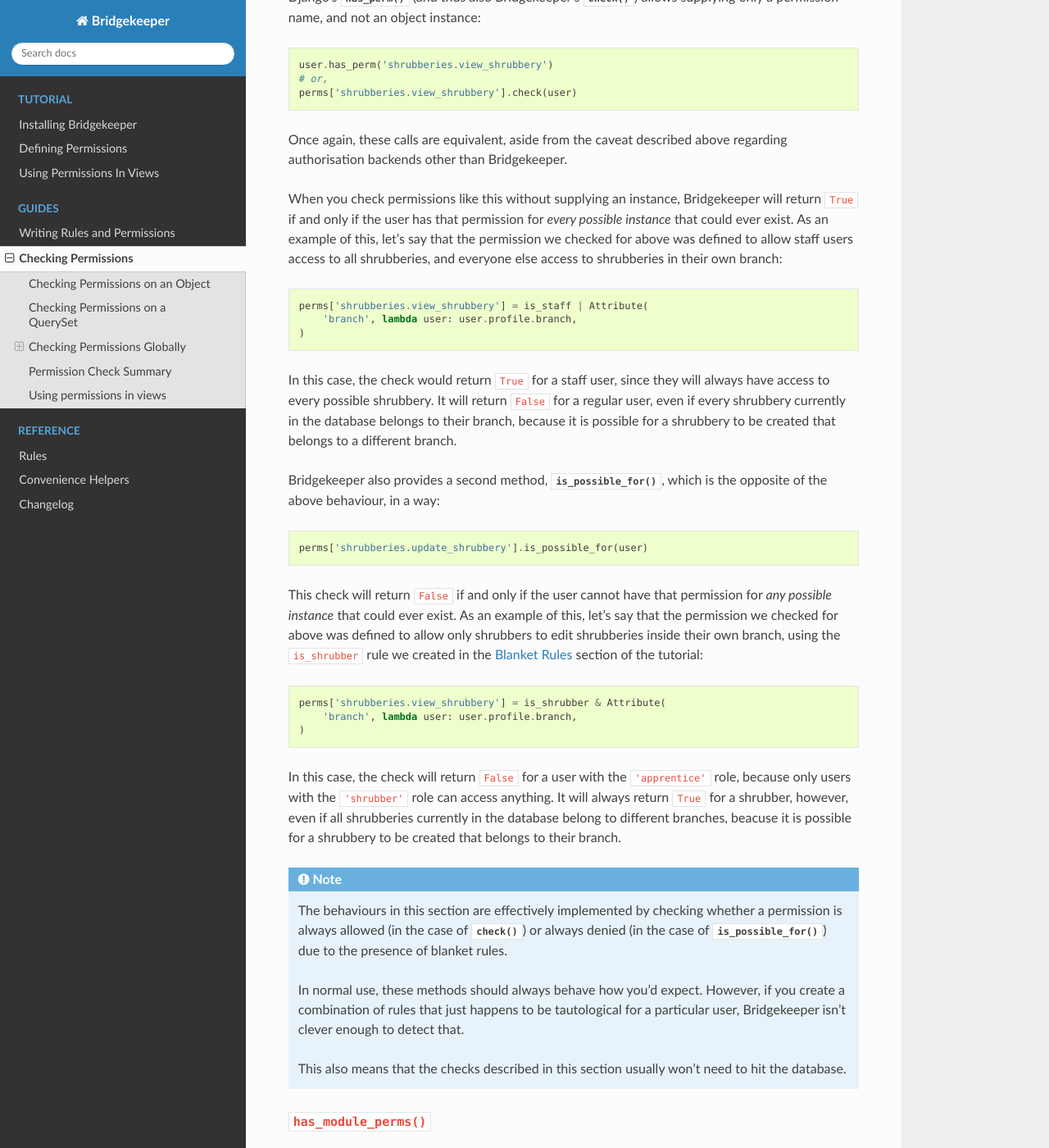
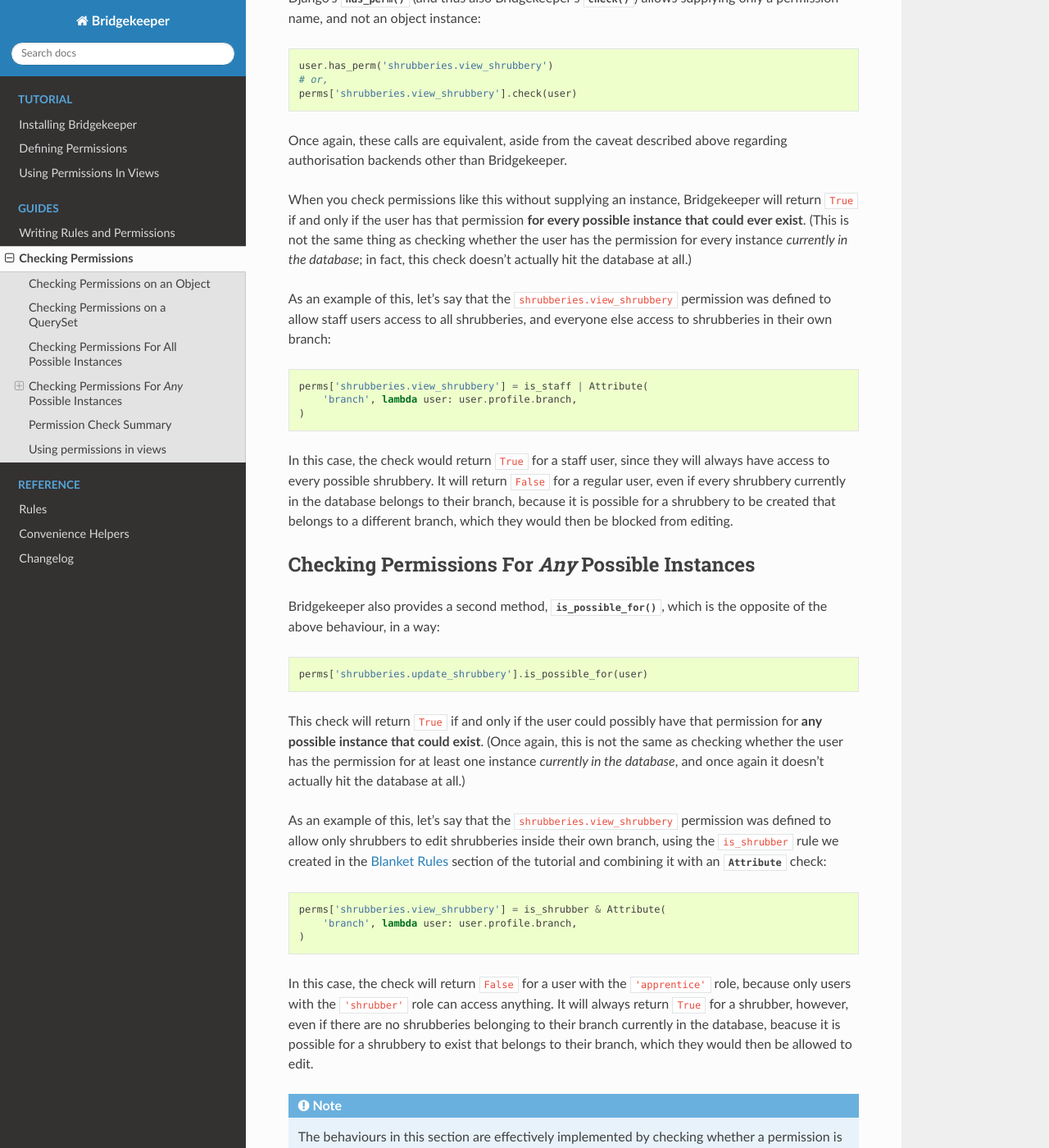
Before and after one commit to daisylb/bridgekeeper, a Sphinx documentation site: the page built from docs/guides/permissions.rst, in a window 1280 px wide and 1400 px high, scrolled down 1305 px. Shown: the whole window at 82% size. Built offline with Sphinx 7.4.7 and the Read the Docs theme 2.0.0, drawn with Linux system fonts in a browser that asks for light colours; the version number could not be read and is left out; some of the changed text lies outside the part shown.

Commit message:
Tidy up universal/is_possible_for check documentation

```diff
--- a/docs/guides/permissions.rst
+++ b/docs/guides/permissions.rst
@@ -30,10 +30,10 @@ All we need to do is call :meth:`~bridgekeeper.rules.Rule.filter` instead of :me
     qs = models.Shrubbery.objects.all()
     filtered_qs = perms['shrubberies.view_shrubbery'].filter(user, qs)
 
-Bridgekeeper's :meth:`~bridgekeeper.rules.Rule.filter` method just calls :meth:`~django.db.models.query.QuerySet.filter` on the QuerySet it's supplied and returns the result. This means it's safe to call :meth:`~django.db.models.query.QuerySet.filter`, :meth:`~django.db.models.query.QuerySet.exclude`, :meth:`~django.db.models.query.QuerySet.order_by` and so on, on your QuerySet either before you pass it in to Bridgekeeper or after it's returned; it's also safe to slice the queryset or pass it into a paginator after you get it out of Bridgekeeper.
+Bridgekeeper's :meth:`~bridgekeeper.rules.Rule.filter` takes any QuerySet, and returns another normal QuerySet (it actually just calls the QuerySet's :meth:`~django.db.models.query.QuerySet.filter` method internally). This means you can call :meth:`~django.db.models.query.QuerySet.filter`, :meth:`~django.db.models.query.QuerySet.exclude` or :meth:`~django.db.models.query.QuerySet.order_by` your QuerySet before you pass it in, or you can :meth:`~django.db.models.query.QuerySet.filter`, :meth:`~django.db.models.query.QuerySet.exclude`, :meth:`~django.db.models.query.QuerySet.order_by`, slice or paginate the QuerySet that Bridgekeeper returns to you.
 
-Checking Permissions Globally
------------------------------
+Checking Permissions For All Possible Instances
+-----------------------------------------------
 
 Django's :meth:`~django.contrib.auth.models.User.has_perm` (and thus also Bridgekeeper's :meth:`~bridgekeeper.rules.Rule.check`) allows supplying only a permission name, and not an object instance::
 
@@ -43,25 +43,32 @@ Django's :meth:`~django.contrib.auth.models.User.has_perm` (and thus also Bridge
 
 Once again, these calls are equivalent, aside from the caveat described above regarding authorisation backends other than Bridgekeeper.
 
-When you check permissions like this without supplying an instance, Bridgekeeper will return ``True`` if and only if the user has that permission for *every possible instance* that could ever exist. As an example of this, let's say that the permission we checked for above was defined to allow staff users access to all shrubberies, and everyone else access to shrubberies in their own branch::
+When you check permissions like this without supplying an instance, Bridgekeeper will return ``True`` if and only if the user has that permission **for every possible instance that could ever exist**. (This is not the same thing as checking whether the user has the permission for every instance *currently in the database*; in fact, this check doesn't actually hit the database at all.)
+
+As an example of this, let's say that the ``shrubberies.view_shrubbery`` permission was defined to allow staff users access to all shrubberies, and everyone else access to shrubberies in their own branch::
 
     perms['shrubberies.view_shrubbery'] = is_staff | Attribute(
         'branch', lambda user: user.profile.branch,
     )
 
-In this case, the check would return ``True`` for a staff user, since they will always have access to every possible shrubbery. It will return ``False`` for a regular user, even if every shrubbery currently in the database belongs to their branch, because it is possible for a shrubbery to be created that belongs to a different branch.
+In this case, the check would return ``True`` for a staff user, since they will always have access to every possible shrubbery. It will return ``False`` for a regular user, even if every shrubbery currently in the database belongs to their branch, because it is possible for a shrubbery to be created that belongs to a different branch, which they would then be blocked from editing.
+
+Checking Permissions For *Any* Possible Instances
+-------------------------------------------------
 
 Bridgekeeper also provides a second method, :meth:`~bridgekeeper.rules.is_possible_for`, which is the opposite of the above behaviour, in a way::
 
     perms['shrubberies.update_shrubbery'].is_possible_for(user)
 
-This check will return ``False`` if and only if the user cannot have that permission for *any possible instance* that could ever exist. As an example of this, let's say that the permission we checked for above was defined to allow only shrubbers to edit shrubberies inside their own branch, using the ``is_shrubber`` rule we created in the :ref:`tutorial-blanket` section of the tutorial::
+This check will return ``True`` if and only if the user could possibly have that permission for **any possible instance that could exist**. (Once again, this is not the same as checking whether the user has the permission for at least one instance *currently in the database*, and once again it doesn't actually hit the database at all.)
+
+As an example of this, let's say that the ``shrubberies.view_shrubbery`` permission was defined to allow only shrubbers to edit shrubberies inside their own branch, using the ``is_shrubber`` rule we created in the :ref:`tutorial-blanket` section of the tutorial and combining it with an :class:`~bridgekeeper.rules.Attribute` check::
 
     perms['shrubberies.view_shrubbery'] = is_shrubber & Attribute(
         'branch', lambda user: user.profile.branch,
     )
 
-In this case, the check will return ``False`` for a user with the ``'apprentice'`` role, because only users with the ``'shrubber'`` role can access anything. It will always return ``True`` for a shrubber, however, even if all shrubberies currently in the database belong to different branches, beacuse it is possible for a shrubbery to be created that belongs to their branch.
+In this case, the check will return ``False`` for a user with the ``'apprentice'`` role, because only users with the ``'shrubber'`` role can access anything. It will always return ``True`` for a shrubber, however, even if there are no shrubberies belonging to their branch currently in the database, beacuse it is possible for a shrubbery to exist that belongs to their branch, which they would then be allowed to edit.
 
 .. note::
 
```
